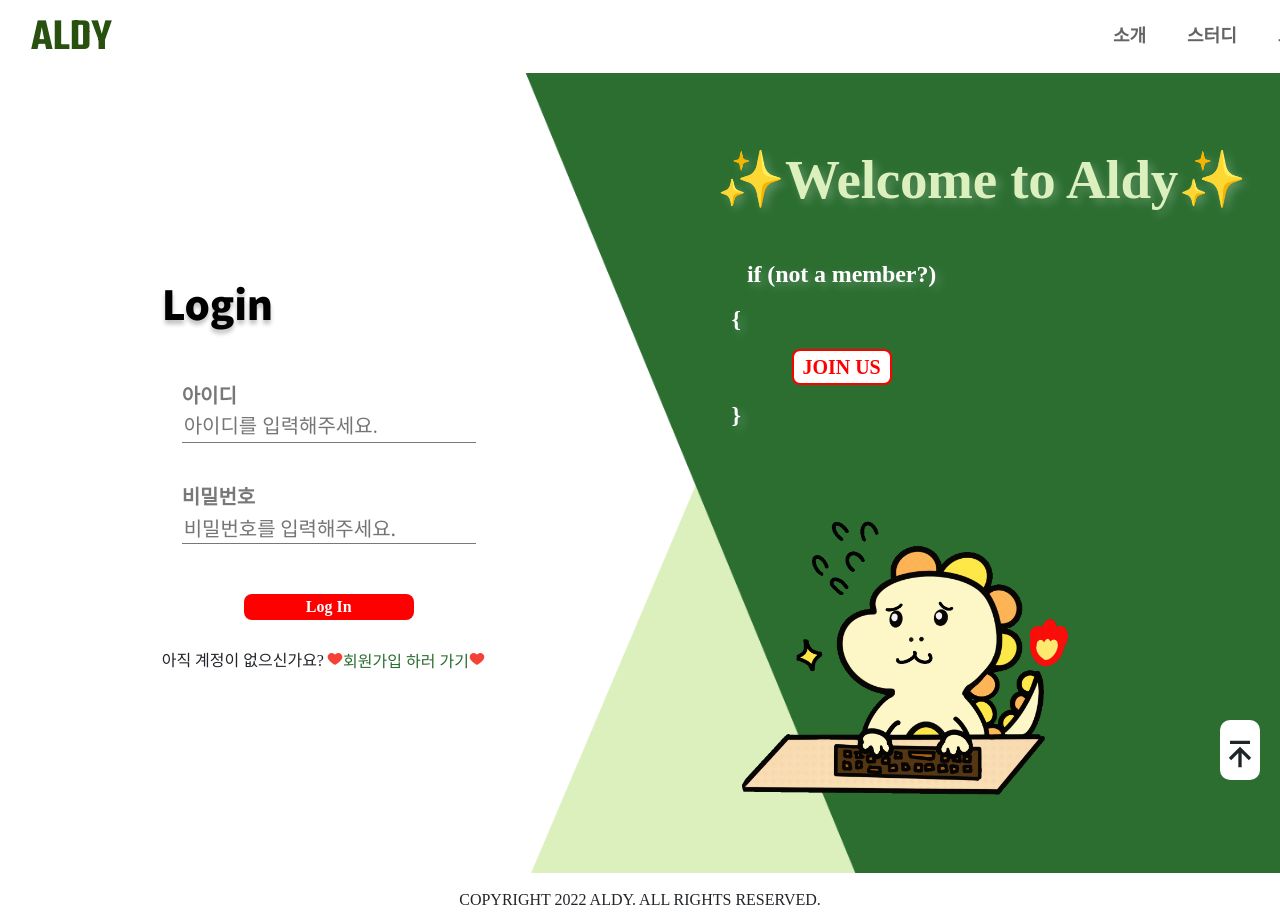
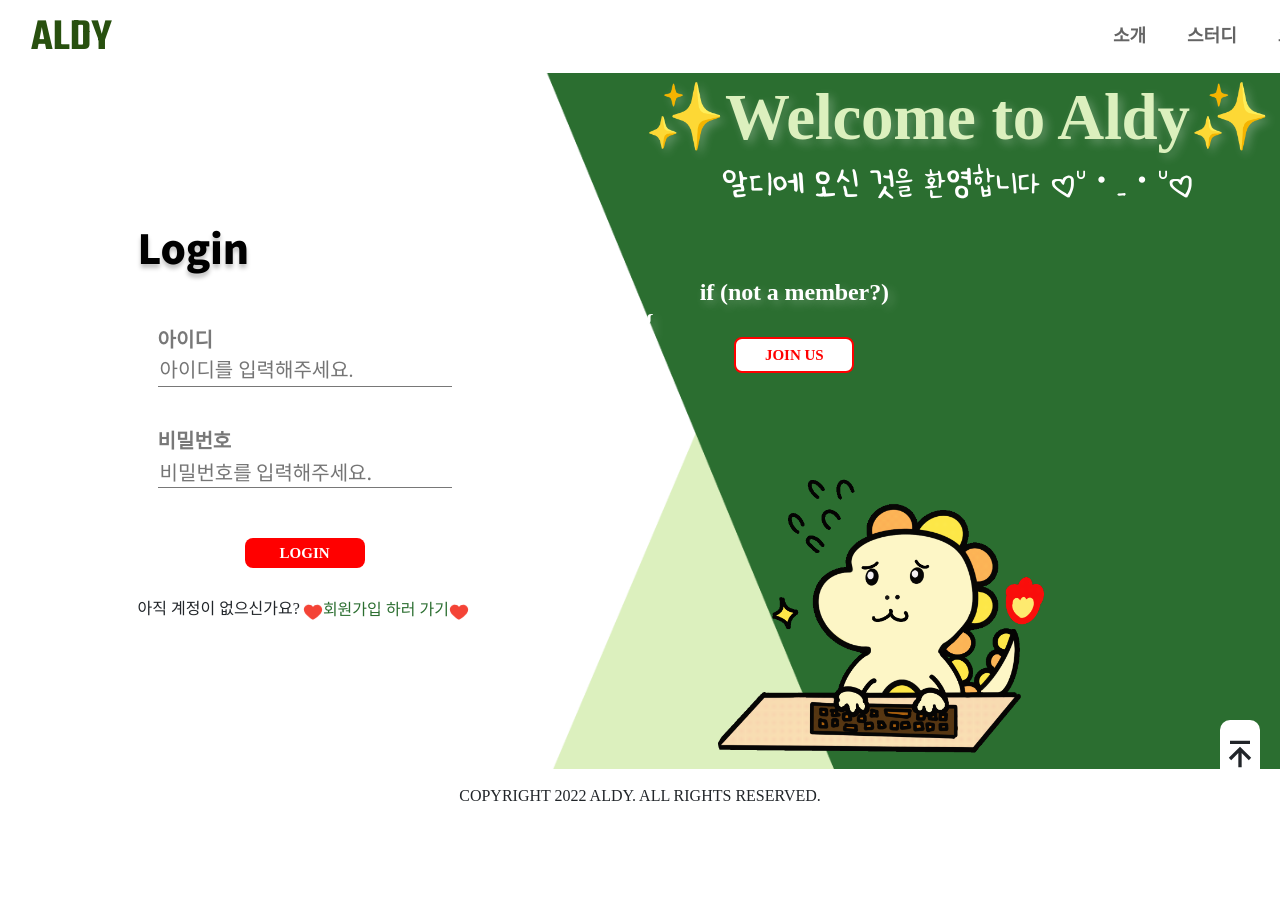
Before and after one commit to seho27060/ALDY, a React (Create React App) app in the folder aldy/: page /login in a window 1280 px wide. Shown: the top 922 px of the page. After the commit the page ends 818 px from the top, so only its background shows below. Built offline with nearby package versions, Linux system fonts and the light colour scheme; a web font is replaced by a local one.

Commit message:
[FE] style : 로그인페이지 버튼 크기,  세로 스크롤, 애니메이션 효과 수정

```diff
--- a/aldy/src/pages/auth/Login.css
+++ b/aldy/src/pages/auth/Login.css
@@ -4,15 +4,8 @@
 }
 
 .login-page-bg {
-  /* height: 100vh;
-  width: 100vw;
-  display: flex;
-  align-items: center;
-  justify-content: space-between;
   background: url(../../../public/auth_background.png) no-repeat 50% 50%;
-  background-size: cover; */
-  background: url(../../../public/auth_background.png) no-repeat 50% 50%;
-  height: 100vh;
+  height: 87vh;
   width: 100vw;
   background-size: cover;
   display: flex;
@@ -24,7 +17,6 @@
 .login-page-left {
   padding-left: 10%;
   user-select: none;
-
 }
 
 .nnnnnn {
@@ -50,25 +42,22 @@
   /* align-items: center; */
   align-items: center;
   user-select: none;
-
 }
 
 .login-page-right-title {
   font-family: "Merriweather Sans";
   font-style: normal;
   font-weight: 700;
-  font-size: 55px;
+  font-size: 65px;
   line-height: 69px;
   display: flex;
   align-items: center;
   text-align: center;
   letter-spacing: -0.005em;
   color: #dcf0be;
-  padding-bottom: 30px;
-
+  padding-bottom: 10px;
   text-shadow: 4px 4px 10px rgba(255, 255, 255, 0.25);
   user-select: none;
-
 }
 
 .login-page-right-text {
@@ -81,7 +70,7 @@
   text-align: center;
   letter-spacing: -0.005em;
   color: #ffffff;
-  width: 250px;
+  width: 300px;
   text-shadow: 4px 4px 10px rgba(255, 255, 255, 0.25);
 }
 
@@ -136,7 +125,7 @@ input:focus {
 }
 
 .join-btn {
-  width: 100px;
+  width: 120px;
   border-radius: 8px;
   background-color: white;
   border: 2px solid red;
@@ -144,13 +133,12 @@ input:focus {
   color: red;
   font-weight: bold;
   transition: transform 30ms ease-in;
-  font-size: 20px;
+  font-size: 15px;
 }
 
 .login-page-right-item {
-  margin: 15px;
+  width: 100%;
   user-select: none;
-
 }
 
 .login_img {
@@ -158,3 +146,32 @@ input:focus {
   margin-right: 150px;
   user-select: none;
 }
+
+.login-page-right-sub-title {
+  font-family: "uhbeeBold";
+  font-size: 30px;
+  color: white;
+  padding-bottom: 70px;
+}
+
+@keyframes vibration {
+  from {
+    transform: rotate(7deg);
+  }
+  to {
+    transform: rotate(-7deg);
+  }
+}
+.box-vibration {
+  animation: vibration 0.3s infinite;
+  font-size: 20px;
+  padding-bottom: 2px;
+}
+
+.login-page-right-sub-title > span {
+  font-family: "uhbeeBold";
+  font-size: 30px;
+  color: white;
+  padding-bottom: 70px;
+  animation: vibration 0.3s infinite;
+}
--- a/aldy/src/pages/auth/Login.js
+++ b/aldy/src/pages/auth/Login.js
@@ -9,7 +9,8 @@ import { isLoggedIn, userName } from "../../store/states";
 import AlertRefreshModal from "../../components/AlertRefreshModal";
 
 const RedButton = styled.button`
-  width: 170px;
+  width: 120px;
+  height: 30px;
   border-radius: 8px;
   background-color: red;
   border: none;
@@ -17,6 +18,7 @@ const RedButton = styled.button`
   color: white;
   font-weight: bold;
   transition: transform 30ms ease-in;
+  font-size: 15px;
 `;
 
 const Login = () => {
@@ -97,20 +99,29 @@ const Login = () => {
               ></input>
             </div>
             <div className="login-submit-btn">
-              <RedButton onClick={onSubmit}>Log In</RedButton>
+              <RedButton onClick={onSubmit}>LOGIN</RedButton>
             </div>
           </div>
           <div className="login-page-join">
             <div>아직 계정이 없으신가요? </div>
             <div className="login-page-link" onClick={navigateSignup}>
-              <FcLike />
-              회원가입 하러 가기
-              <FcLike />
+              <div class="box-vibration">
+                <FcLike />
+              </div>
+              &#32;회원가입 하러 가기&#32;
+              <div class="box-vibration">
+                &#32;
+                <FcLike />
+                &#32;
+              </div>
             </div>
           </div>
         </section>
         <section className="login-page-right">
           <div className="login-page-right-title">✨Welcome to Aldy✨</div>
+          <div className="login-page-right-sub-title">
+            알디에 오신 것을 환영합니다 <span>♡</span>ᐡ・_・ᐡ<span>♡</span>
+          </div>
           <div className="login-page-right-text">
             <div className="login-page-right-item">
               if (not&#32; &#32;a&#32; &#32;member?){" "}
```
